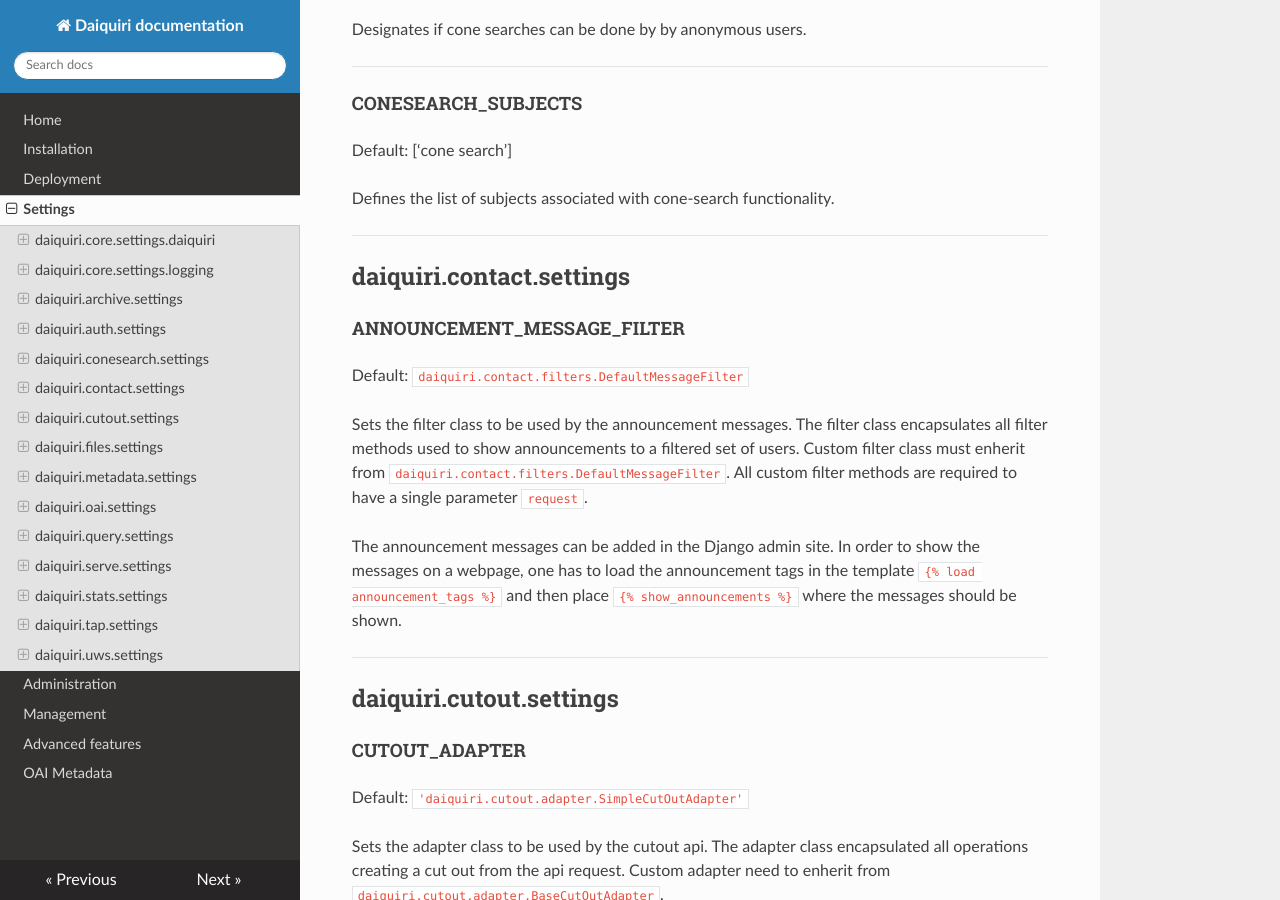
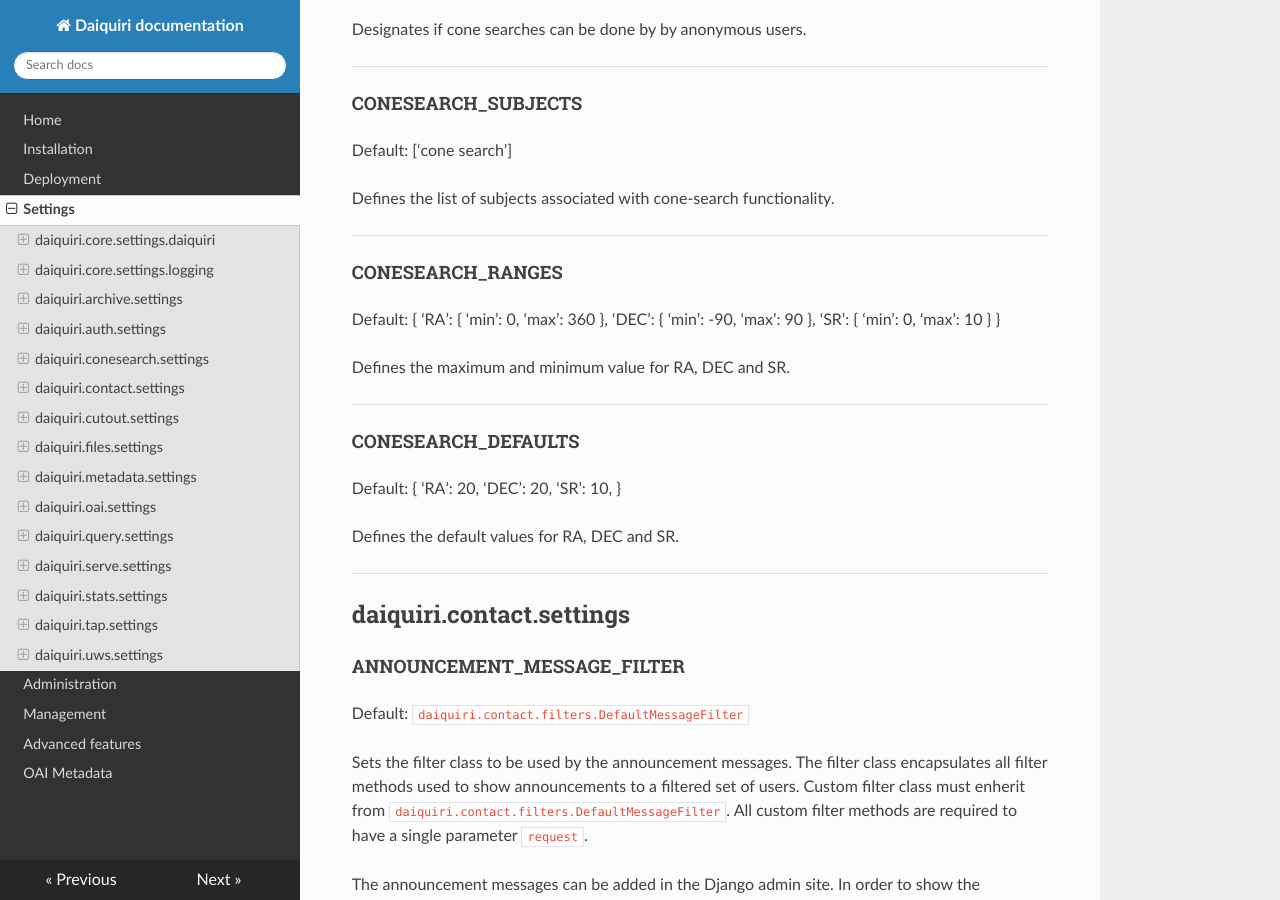
Before and after one commit to django-daiquiri/docs, an MkDocs documentation site: the page built from docs/settings.md, in a window 1280 px wide and 900 px high, scrolled down 13682 px. Built offline with MkDocs 1.6.1, drawn with Linux system fonts in a browser that asks for light colours; nearby versions of some CDN libraries.

Commit message:
add description for CONESEARCH_DEFAULTS and CONESEARCH_RANGES

```diff
--- a/docs/settings.md
+++ b/docs/settings.md
@@ -628,6 +628,39 @@
 
 ---
 
+#### CONESEARCH_RANGES
+
+Default: {
+            'RA': {
+                'min': 0,
+                'max': 360
+            },
+            'DEC': {
+                'min': -90,
+                'max': 90
+            },
+            'SR': {
+                'min': 0,
+                'max': 10
+            }
+        }
+
+Defines the maximum and minimum value for RA, DEC and SR.
+
+---
+
+#### CONESEARCH_DEFAULTS
+
+Default: {
+            'RA': 20,
+            'DEC': 20,
+            'SR': 10,
+         }
+
+Defines the default values for RA, DEC and SR.
+
+---
+
 daiquiri.contact.settings
 ------------------------
 
```
